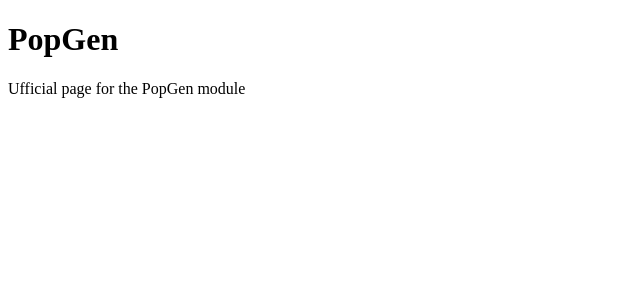
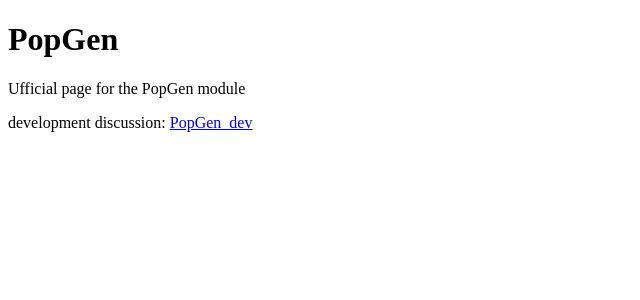
Before and after one commit to biopython/biopython.github.io, a Jekyll site: the page built from wiki/PopGen.md, in a window 1280 px wide. Shown: the top 300 px of the page, without its empty margins (0-640 px from the left). Built offline with Jekyll 4.4.1, drawn with Linux system fonts in a browser that asks for light colours.

Commit message:
Change to wiki page

```diff
--- a/wiki/PopGen.md
+++ b/wiki/PopGen.md
@@ -5,3 +5,5 @@ layout: wiki
 ---
 
 Ufficial page for the PopGen module
+
+development discussion: [PopGen\_dev](PopGen_dev "wikilink")
```
Also changed, not shown: 1 other file.
